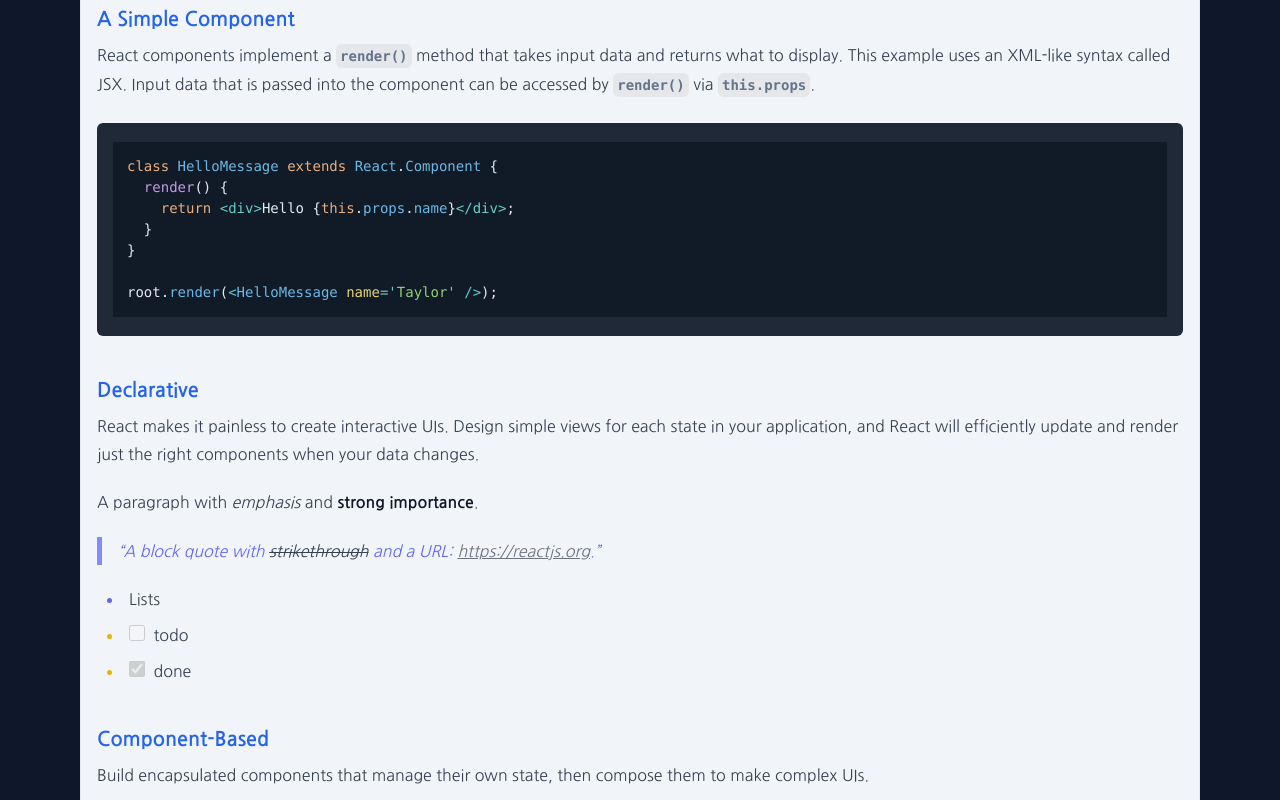
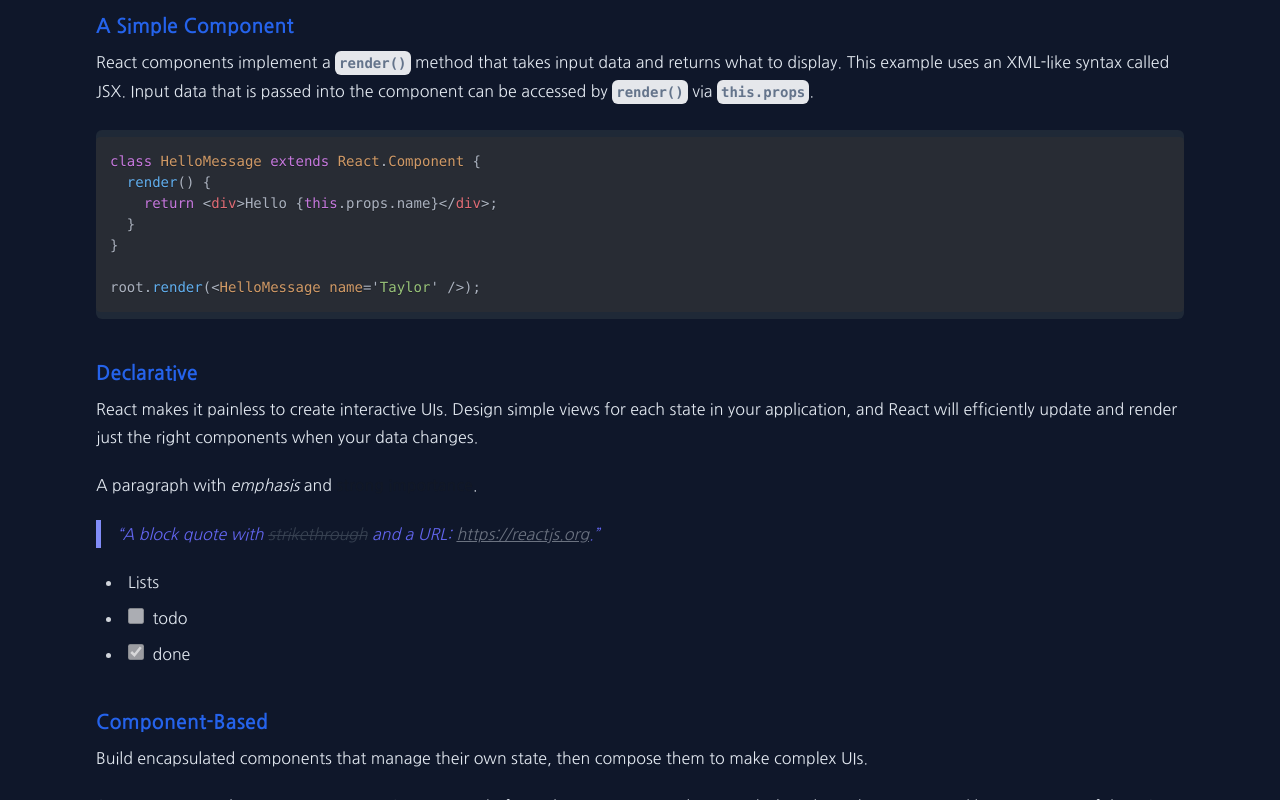
Before and after one commit to talentforest/Jellie-Blog, a Next.js app: page /posts/best-react-practices in a window 1280 px wide. Shown: the part 500-1300 px from the top of the page. Built offline with nearby package versions, Linux system fonts and the light colour scheme.

Commit message:
add dark mode color in components

```diff
--- a/app/about/page.tsx
+++ b/app/about/page.tsx
@@ -19,7 +19,7 @@ export default async function AboutPage() {
           Yerim Jeon (Jellie)
         </span>
         <span className='font-bold text-base'>저는 이런 개발자입니다</span>
-        <div className='border bg-white rounded-lg flex flex-col justify-center text-sm p-2 space-y-2 mt-2'>
+        <div className='border bg-white dark:bg-slate-800 dark:border-slate-500 rounded-lg flex flex-col justify-center text-sm p-2 space-y-2 mt-2'>
           <p>#1 제품을 유지보수하며 발전시키는 것을 좋아합니다.</p>
           <p>#2 기록을 중요하게 생각합니다.</p>
           <p>#3 다른 사람과 협업하며 아이디어를 나누는 것을 좋아합니다.</p>
@@ -27,10 +27,10 @@ export default async function AboutPage() {
       </section>
       <section className='m-4'>
         <h3 className={HEADING_STYLE}>Contact</h3>
-        <ul className='border bg-white rounded-lg flex flex-col justify-center text-sm'>
+        <ul className='border bg-white dark:bg-slate-800 dark:border-slate-500 rounded-lg flex flex-col justify-center text-sm divide-y-[1px] dark:divide-slate-500'>
           {contactList.map((contact) => (
-            <li key={contact.name} className='flex items-center border-b'>
-              <span className='w-16 h-8 border-r flex items-center justify-center text-xs mr-4'>
+            <li key={contact.name} className='flex items-center'>
+              <span className='w-16 h-8 border-r dark:border-slate-500 flex items-center justify-center text-xs mr-4'>
                 {contact.name}
               </span>
               {contact.name === 'EMAIL' ? (
--- a/app/posts/[slug]/page.tsx
+++ b/app/posts/[slug]/page.tsx
@@ -30,7 +30,7 @@ export default async function PostDetailPage({ params: { slug } }: Props) {
         <ProgressBar />
         <PostContents contents={{ title, date, category, content }} />
       </article>
-      <section className='px-4 pt-14 pb-4 flex flex-col space-y-3 text-lg bg-slate-100'>
+      <section className='px-4 pt-14 pb-4 flex flex-col space-y-3 text-lg bg-slate-100 dark:bg-slate-900'>
         <h4>다른 포스트 보기</h4>
         {prev && <PostBox post={prev} />}
         {next && <PostBox post={next} />}
--- a/components/about/project-item.tsx
+++ b/components/about/project-item.tsx
@@ -11,7 +11,7 @@ export default function ProjectItem({
   project: { name, path, description, stacks, link, github },
 }: Props) {
   return (
-    <li className='rounded-lg bg-white p-3 border flex flex-col shadow-md'>
+    <li className='rounded-lg bg-white dark:border-slate-600 dark:bg-slate-800 dark:text-white p-3 border flex flex-col shadow-md'>
       <h5 className='font-bold mb-2 flex items-center'>{name}</h5>
       <Image
         src={`/images/about/${path}`}
@@ -21,15 +21,15 @@ export default function ProjectItem({
         className='w-full rounded-md border-2 h-40 object-cover'
         priority
       />
-      <p className='border-l-4 mb-1 text-sm py-1 leading-6 bg-indigo-50 border-indigo-400 mt-1 px-2'>
-        <HiOutlineLightBulb className='inline w-5 h-5 mr-1 text-indigo-500' />
+      <p className='border-l-4 mb-1 text-sm py-1 leading-6 bg-indigo-50 border-indigo-400 mt-1 px-2 dark:bg-gray-600'>
+        <HiOutlineLightBulb className='inline w-5 h-5 mr-1 text-indigo-500 dark:text-yellow-400' />
         {description}
       </p>
       <ul className='mt-2 mb-4 flex flex-wrap gap-1'>
         {stacks.map((stack) => (
           <li
             key={stack}
-            className='px-2 bg-slate-200 border w-fit rounded-md text-sm'
+            className='px-2 bg-slate-200 dark:bg-slate-600 dark:border-slate-400 border w-fit rounded-md text-sm'
           >
             {stack}
           </li>
@@ -40,18 +40,18 @@ export default function ProjectItem({
           href={link}
           target='_blank'
           title={`Jellie의 ${name} 페이지`}
-          className='underline flex items-center gap-0.5 w-fit text-sm text-slate-500'
+          className='underline flex items-center gap-0.5 w-fit text-sm text-slate-500 dark:text-gray-100'
         >
-          <HiLink className='w-4 h-4 text-gray-800' />
+          <HiLink className='w-4 h-4 text-gray-800 dark:text-gray-200' />
           <span>바로가기</span>
         </a>
         <a
           href={github}
           target='_blank'
           title={`Jellie의 ${name} github 페이지`}
-          className='underline flex items-center gap-0.5 w-fit text-sm text-slate-500'
+          className='underline flex items-center gap-0.5 w-fit text-sm text-slate-500 dark:text-gray-100'
         >
-          <GoMarkGithub className='w-4 h-4 text-gray-900' />
+          <GoMarkGithub className='w-4 h-4 text-gray-900 dark:text-gray-200' />
           <span>GitHub</span>
         </a>
       </div>
--- a/components/common/scroll-to-top-btn.tsx
+++ b/components/common/scroll-to-top-btn.tsx
@@ -6,10 +6,10 @@ export default function ScrollToTopBtn() {
   return (
     <a
       href='#top'
-      className='absolute bottom-3 right-3 transition border rounded-lg w-14 h-14 flex flex-col justify-center items-center text-gray-800 bg-white hover:bg-blue-700 hover:text-white hover:font-extrabold'
+      className='absolute bottom-3 right-3 transition border dark:border-gray-500 rounded-lg w-14 h-14 flex flex-col justify-center items-center text-gray-800 bg-white dark:bg-black dark:hover:bg-gray-900 hover:bg-blue-700 hover:text-white hover:font-extrabold'
     >
-      <HiChevronDoubleUp className='h-6 w-6' />
-      <span className='text-xs'>TOP</span>
+      <HiChevronDoubleUp className='h-6 w-6 dark:text-white' />
+      <span className='text-xs dark:text-white'>TOP</span>
     </a>
   );
 }
--- a/components/posts/markdown-viewer.tsx
+++ b/components/posts/markdown-viewer.tsx
@@ -3,7 +3,7 @@
 import { ReactMarkdown } from 'react-markdown/lib/react-markdown';
 import { Prism as SyntaxHighlighter } from 'react-syntax-highlighter';
 import { CodeProps } from 'react-markdown/lib/ast-to-react';
-import { coldarkDark } from 'react-syntax-highlighter/dist/esm/styles/prism';
+import { oneDark } from 'react-syntax-highlighter/dist/esm/styles/prism';
 import remarkGfm from 'remark-gfm';
 import Image from 'next/image';
 
@@ -14,9 +14,8 @@ interface Props {
 export default function MarkdownViewer({ content }: Props) {
   return (
     <ReactMarkdown
-      className='prose max-w-none'
+      className='prose max-w-none dark:text-slate-200 text-slate-700'
       remarkPlugins={[remarkGfm]}
-      includeElementIndex={true}
       components={{
         code({ node, inline, className, children, ...props }: CodeProps) {
           const match = /language-(\w+)/.exec(className || '');
@@ -25,7 +24,8 @@ export default function MarkdownViewer({ content }: Props) {
               language={match[1]}
               PreTag='div'
               {...props}
-              style={coldarkDark}
+              style={oneDark}
+              className='rounded-md m-0'
             >
               {String(children).replace(/\n$/, '')}
             </SyntaxHighlighter>
@@ -38,6 +38,12 @@ export default function MarkdownViewer({ content }: Props) {
             </code>
           );
         },
+        div: ({ ...props }) => <div style={{ padding: '0', margin: '0' }} />,
+        pre: ({ children, ...props }) => (
+          <pre className='p-0' {...props}>
+            {children}
+          </pre>
+        ),
         img: (image) => (
           <Image
             className='w-full max-h-60 object-cover'
@@ -47,26 +53,32 @@ export default function MarkdownViewer({ content }: Props) {
             height={500}
           />
         ),
-        h2: ({ node, title, index, siblingCount, ...props }) => (
+        h2: ({ node, children, title, ...props }) => (
           <h2
             className='text-blue-600 mt-10 mb-2 text-xl'
             {...props}
-            id={`${index}`}
-          />
+            id={String(children).replaceAll(' ', '-')}
+          >
+            {children}
+          </h2>
         ),
-        h3: ({ node, index, ...props }) => (
+        h3: ({ node, children, ...props }) => (
           <h3
             className='text-blue-400 mt-5 mb-2 text-base'
             {...props}
-            id={`${index}`}
-          />
+            id={String(children).replaceAll(' ', '-')}
+          >
+            {children}
+          </h3>
         ),
-        h4: ({ node, index, ...props }) => (
+        h4: ({ node, children, ...props }) => (
           <h4
             className='text-teal-400 mt-5 mb-2 text-base'
             {...props}
-            id={`${index}`}
-          />
+            id={String(children).replaceAll(' ', '-')}
+          >
+            {children}
+          </h4>
         ),
         p: ({ node, className, ...props }) => (
           <p className={`${className} leading-7`} {...props} />
@@ -74,19 +86,6 @@ export default function MarkdownViewer({ content }: Props) {
         blockquote: ({ node, className, ...props }) => (
           <blockquote
             className={`${className} text-indigo-500 my-2 border-l-[5px] border-indigo-400`}
-            {...props}
-          />
-        ),
-        ul: ({ node, className, ...props }) => (
-          <ul className={`${className} `} {...props} />
-        ),
-        li: ({ node, className, ...props }) => (
-          <li
-            className={`${className} mb-1  ${
-              className?.includes('task-list-item')
-                ? 'marker:text-yellow-500'
-                : 'marker:text-indigo-500'
-            }`}
             {...props}
           />
         ),
--- a/components/posts/post-contents.tsx
+++ b/components/posts/post-contents.tsx
@@ -13,8 +13,8 @@ export default function PostContents({
   contents: { category, title, date, content },
 }: Props) {
   return (
-    <section className='relative px-4 py-6 border bg-slate-100 flex flex-col'>
-      <span className='block font-sans text-slate-600 text-sm self-end mb-2'>
+    <section className='relative px-4 py-4 bg-slate-100 dark:bg-slate-900 flex flex-col'>
+      <span className='block font-sans text-slate-600 dark:text-white text-sm self-end mb-6'>
         {new Date(date).toLocaleDateString('ko')}
       </span>
       <h6 className='py-1 px-3 mb-4 rounded-full bg-indigo-500 text-white text-xs w-fit'>
--- a/components/posts/toc.tsx
+++ b/components/posts/toc.tsx
@@ -25,23 +25,19 @@ export default function TableOfContents() {
         <>
           <div
             onClick={toggleModal}
-            className='overflow-hidden transition fixed bottom-0 top-0 z-20 left-0 right-0 mx-auto w-full h-screen bg-slate-600 opacity-50'
+            className='overflow-hidden transition fixed bottom-0 top-0 z-20 left-0 right-0 mx-auto w-full h-screen bg-slate-600 opacity-50 dark:opacity-70'
           />
-          <section className='transition z-20 p-6 fixed inset-0 m-auto w-10/12 h-fit max-h-[75%] border-2 border-slate-300 rounded-xl bg-slate-100 shadow-inner'>
+          <section className='transition z-20 p-6 fixed inset-0 m-auto w-10/12 h-fit max-h-[75%] border-2 border-slate-300 rounded-xl dark:border-slate-400 dark:bg-slate-800 bg-slate-100 shadow-inner'>
             <h1 className='mb-2 text-lg'># Table of Contents</h1>
             <ul className='flex flex-col space-y-2'>
               {headingEls.map((el, index) => (
                 <li
                   key={index}
-                  className={`${
-                    el.nodeName === 'H2'
-                      ? 'indent-0 hover:text-blue-500'
-                      : el.nodeName === 'H3'
-                      ? 'indent-6 hover:text-yellow-600 text-sm'
-                      : el.nodeName === 'H4'
-                      ? 'indent-10 hover:text-teal-600 text-sm'
-                      : ''
-                  } text-slate-500 hover:font-bold transition-all delay-70 cursor-pointer`}
+                  style={{
+                    paddingLeft: `${(+el.attributes[1].value - 1) * 2}rem`,
+                    cursor: 'pointer',
+                  }}
+                  className='dark:text-slate-300 dark:hover:text-teal-300 text-slate-600 hover:text-teal-300'
                 >
                   <a href={`#${el.id}`} className='block py-1'>
                     {el.innerHTML}
@@ -54,12 +50,12 @@ export default function TableOfContents() {
       )}
       <button
         onClick={toggleModal}
-        className='transition hover:scale-105 md:hidden border-2 z-20 border-gray-300 bg-yellow-200 hover:bg-indigo-300 fixed flex items-center justify-center bottom-5 right-5 w-16 h-16 shadow-lg rounded-full'
+        className='dark:bg-slate-700 transition hover:scale-105 md:hidden border-2 z-20 border-gray-300 dark:border-gray-500 bg-yellow-200 hover:bg-indigo-300 fixed flex items-center justify-center bottom-5 right-5 w-16 h-16 shadow-lg rounded-full'
       >
         {!modal ? (
-          <HiQueueList className='w-7 h-7 text-indigo-800' />
+          <HiQueueList className='w-7 h-7 text-indigo-800 dark:text-white' />
         ) : (
-          <HiXMark className='w-7 h-7 text-indigo-800' />
+          <HiXMark className='w-7 h-7 text-indigo-800 dark:text-white' />
         )}
       </button>
     </>
```
